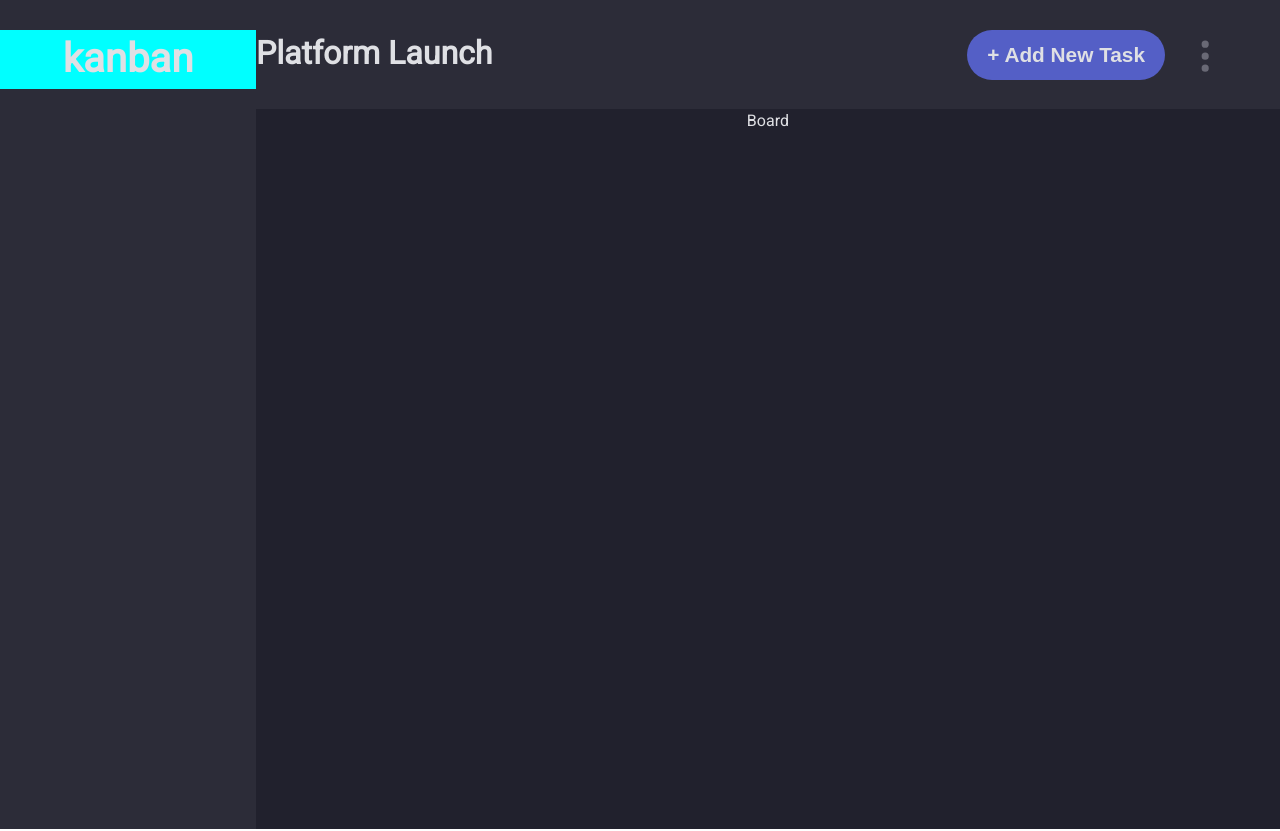
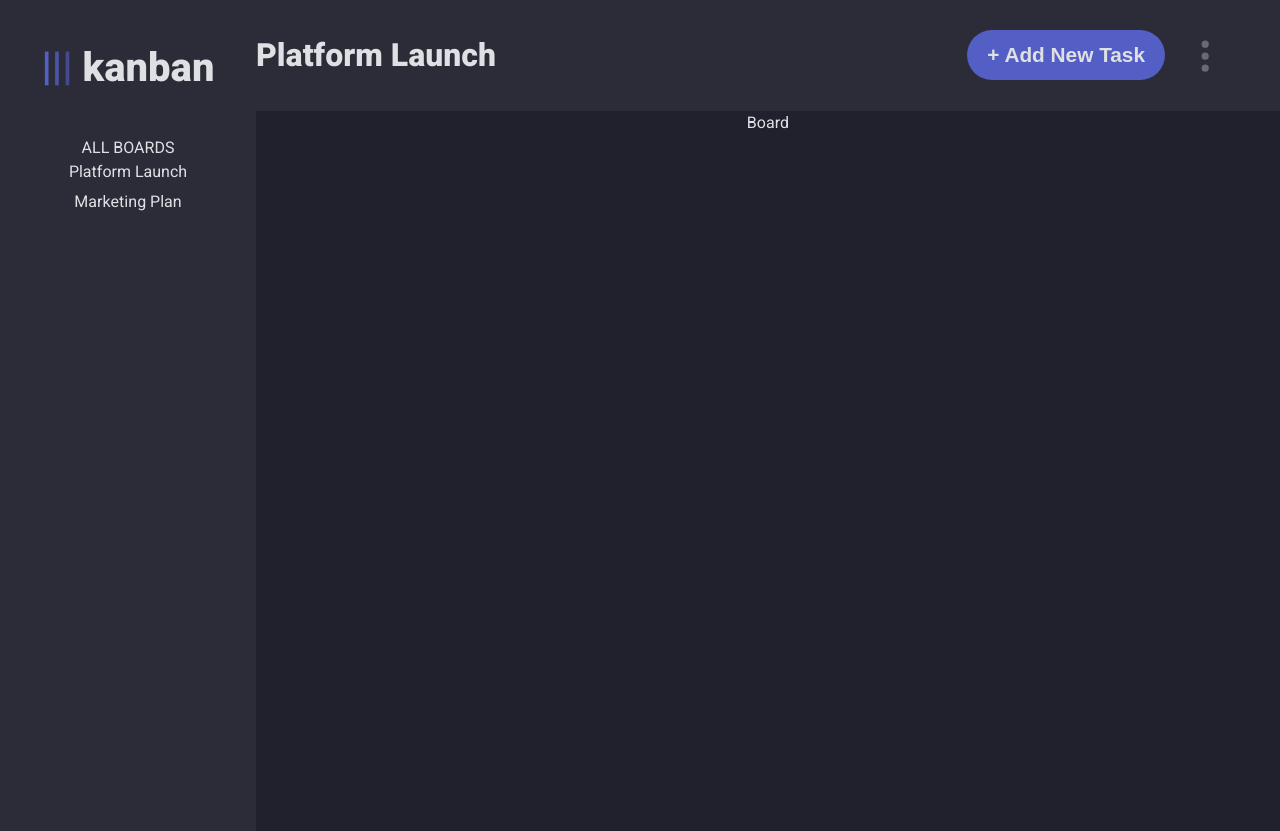
Before and after one commit to andyberaldcatelo/FrontEndChallenges-Kanban, a React (Create React App) app: page / in a window 1280 px wide. Built offline with nearby package versions, Linux system fonts and the light colour scheme.

Commit message:
Début de création des classes et de la logique de l'appli sur la Sidebar et le Board

```diff
--- a/src/App.module.css
+++ b/src/App.module.css
@@ -1,4 +1,6 @@
-@import url("https://fonts.googleapis.com/css2?family=Heebo&display=swap");
+/* @import url("https://fonts.googleapis.com/css2?family=Heebo&display=swap");
+ */
+@import url("https://fonts.googleapis.com/css2?family=Heebo:wght@400;800&display=swap");
 
 :root {
   --background-primary-color: #2c2c38;
--- a/src/App.tsx
+++ b/src/App.tsx
@@ -3,12 +3,13 @@ import classes from "./App.module.css";
 import Sidebar from "./Sidebar/Sidebar";
 import Topbar from "./Topbar/Topbar";
 import Board from "./Board/Board";
+import boards from "./database";
 
 function App() {
   return (
     <div className={classes.App}>
       <div className={classes.SidebarContainer}>
-        <Sidebar />
+        <Sidebar boards={boards} />
       </div>
       <div className={classes.TopbarContainer}>
         <Topbar />
--- /dev/null
+++ b/src/BoarListContainer/BoardListContainer.module.css
@@ -0,0 +1,9 @@
+.BoardName {
+  height: 30px;
+  margin: auto;
+  border-radius: 0px 10px 10px 0px;
+}
+
+.isSelected {
+  background-color: var(--background-tertiary-color);
+}
--- /dev/null
+++ b/src/BoarListContainer/BoardListContainer.tsx
@@ -0,0 +1,26 @@
+import React from "react";
+import classes from "./BoardListContainer.module.css";
+import C_Board from "../classes/C_Board";
+
+type BoardListContainerProps = {
+  boards: C_Board[];
+};
+
+const BoardListContainer = (props: BoardListContainerProps) => {
+  let boardList = [...props.boards];
+  let boardListTSX = boardList.map((board) => {
+    return (
+      <>
+        <div className={classes.BoardName}>{board.boardName}</div>
+      </>
+    );
+  });
+  return (
+    <div className={classes.BoardListContainer}>
+      <div className={classes.Label}>ALL BOARDS</div>
+      {boardListTSX}
+    </div>
+  );
+};
+
+export default BoardListContainer;
--- a/src/Sidebar/Sidebar.module.css
+++ b/src/Sidebar/Sidebar.module.css
@@ -1,10 +1,31 @@
+.SideBar {
+  display: grid;
+  grid-auto-rows: minmax(10vh, auto);
+}
+
 .Title {
+  display: flex;
+  justify-content: center;
+  align-items: center;
   font-size: var(--text-title-size);
   font-weight: var(--text-title-weight);
-  height: 100%;
-  background-color: aqua;
+  height: 17vh;
 }
 
-p {
-  margin-top: 30px;
+.First,
+.Second,
+.Third {
+  font-weight: bolder;
+  font-size: 1em;
+  line-height: 30px;
+  color: var(--background-tertiary-color);
 }
+
+.Second {
+  opacity: 80%;
+}
+
+.Third {
+  opacity: 60%;
+  margin-right: 10px;
+}
--- a/src/Sidebar/Sidebar.tsx
+++ b/src/Sidebar/Sidebar.tsx
@@ -1,11 +1,23 @@
 import React from "react";
 import classes from "./Sidebar.module.css";
+import BoardListContainer from "../BoarListContainer/BoardListContainer";
+import C_Board from "../classes/C_Board";
 
-const Sidebar = () => {
+type SidebarProps = {
+  boards: C_Board[];
+};
+
+const Sidebar = (props: SidebarProps) => {
   return (
-    <div>
+    <div className={classes.Sidebar}>
       <div className={classes.Title}>
-        <p>kanban</p>
+        <span className={classes.First}>|</span>
+        <span className={classes.Second}>|</span>
+        <span className={classes.Third}>|</span>
+        kanban
+      </div>
+      <div>
+        <BoardListContainer boards={props.boards} />
       </div>
     </div>
   );
--- /dev/null
+++ b/src/classes/C_Board.ts
@@ -0,0 +1,25 @@
+class C_Board {
+  private _boardName: string;
+  private _isSelected: boolean;
+
+  constructor(boardName: string) {
+    this._boardName = boardName;
+    this._isSelected = false;
+  }
+
+  public get boardName(): string {
+    return this._boardName;
+  }
+  public set boardName(value: string) {
+    this._boardName = value;
+  }
+
+  public get isSelected(): boolean {
+    return this._isSelected;
+  }
+  public set isSelected(value: boolean) {
+    this._isSelected = value;
+  }
+}
+
+export default C_Board;
--- /dev/null
+++ b/src/database.tsx
@@ -0,0 +1,7 @@
+import C_Board from "./classes/C_Board";
+
+let platformLaunch = new C_Board("Platform Launch");
+let marketingPlan = new C_Board("Marketing Plan");
+const boards: C_Board[] = [platformLaunch, marketingPlan];
+
+export default boards;
```
